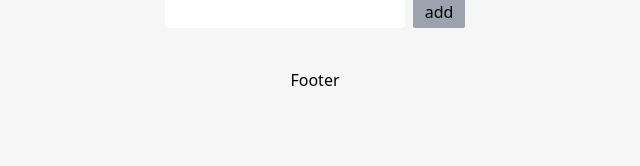
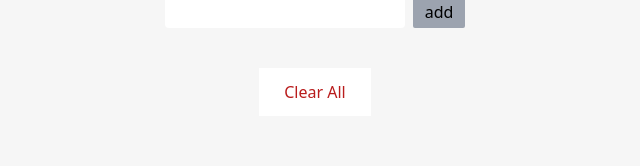
Before and after one commit to sarumi-k/share-todo, a Vue app: page / in a window 1280 px wide. Shown: the part 132-298 px from the top of the page, without its empty margins (325-965 px from the left). Built offline with nearby package versions, Linux system fonts and the light colour scheme.

Commit message:
footer 전부 삭제 구현

```diff
--- a/src/components/TodoFooter.vue
+++ b/src/components/TodoFooter.vue
@@ -1,7 +1,17 @@
 <template>
-  <div>Footer</div>
+  <div class="flex justify-center">
+    <div class="w-28 py-3 bg-white hover:cursor-pointer">
+      <span class="text-red-700 block" @click="clearAll()">Clear All</span>
+    </div>
+  </div>
 </template>
 
 <script>
-export default {};
+export default {
+  methods: {
+    clearAll() {
+      localStorage.clear();
+    }
+  }
+};
 </script>
```
